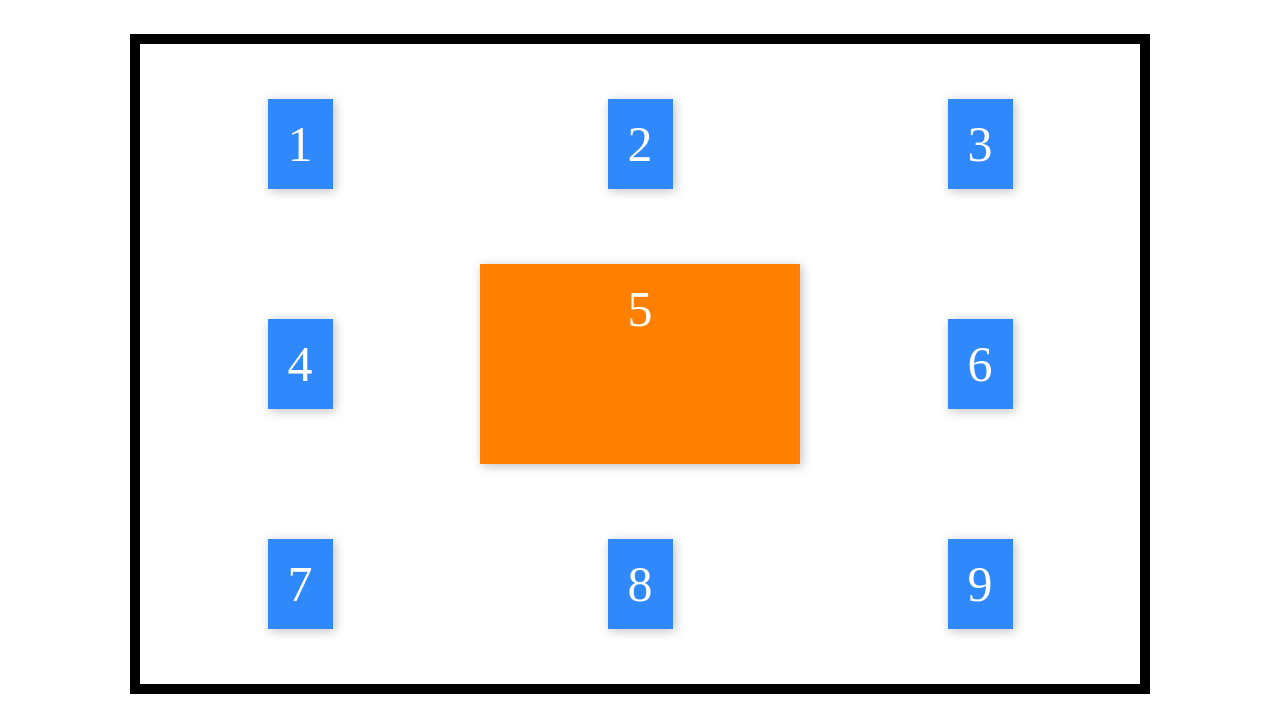
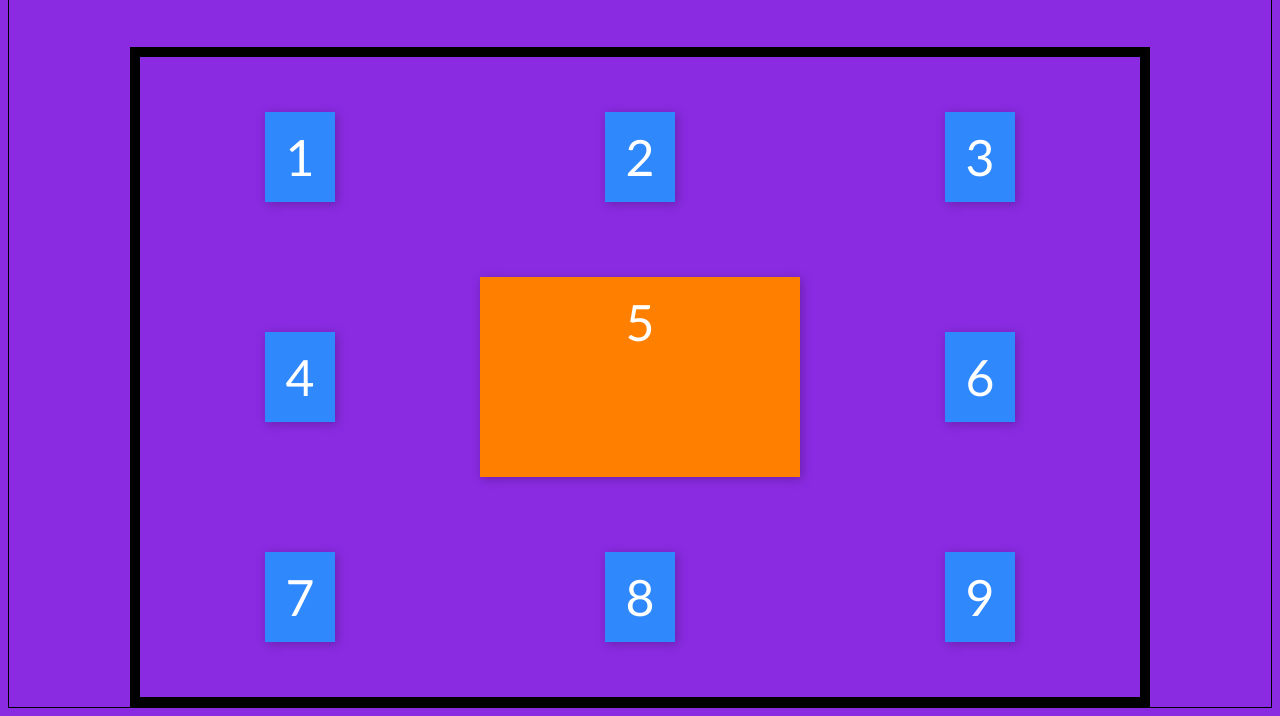
Before and after one commit to Shadow1900/practica, a plain HTML site: page index.html in a window 1280 px wide. Shown: the part 222-938 px from the top of the page. Drawn offline with Linux system fonts and the light colour scheme.

Commit message:
modificacion maxima

```diff
--- a/index.html
+++ b/index.html
@@ -8,6 +8,7 @@
 	<link rel="stylesheet" href="estilos.css">
 	<link rel="stylesheet" href="alinear.css">
 	<link rel="stylesheet" href="NuevoArchivo.css">
+	<link rel="stylesheet" href="estilos2.css">
 	<title>CSS Grid Ivan</title>
 </head>
 <body>
```
